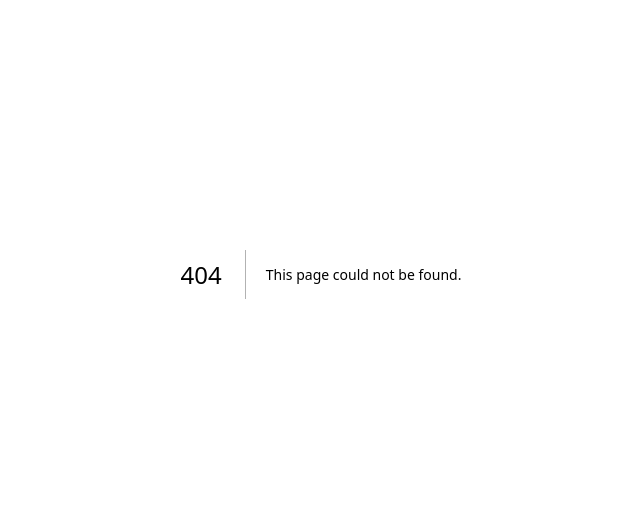
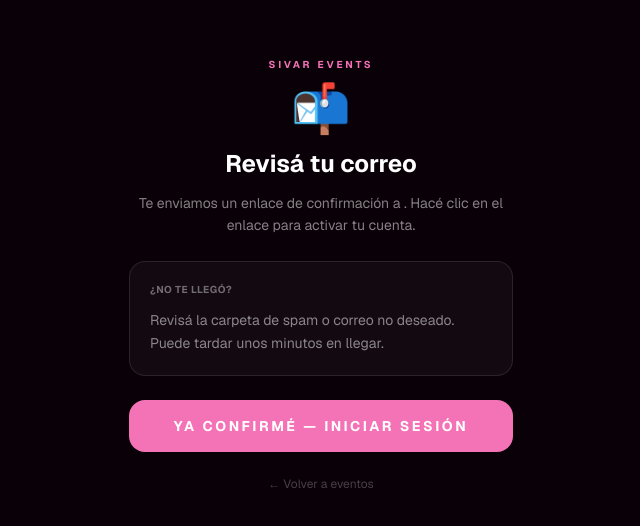
Before and after one commit to sivarmusic/sivar-music-web, a Next.js app: page /eventos/mi-cuenta/verificar in a window 1280 px wide. Before the commit this address had no page. Shown: the part 126-652 px from the top of the page, without its empty margins (319-959 px from the left). Built offline with nearby package versions, Linux system fonts and the light colour scheme.

Commit message:
eventos fix 6

```diff
--- a/app/eventos/mi-cuenta/login/page.tsx
+++ b/app/eventos/mi-cuenta/login/page.tsx
@@ -1,9 +1,9 @@
 'use client'
 import { useState } from 'react'
 import { useRouter, useSearchParams } from 'next/navigation'
-import { createClient } from '@supabase/supabase-js'
 import Link from 'next/link'
 import { Suspense } from 'react'
+import { supabaseBrowser } from '@/lib/supabase-browser'
 
 type Tab = 'login' | 'register' | 'forgot'
 
@@ -20,10 +20,7 @@ function LoginForm() {
   const [error, setError] = useState('')
   const [success, setSuccess] = useState('')
 
-  const supabase = createClient(
-    process.env.NEXT_PUBLIC_SUPABASE_URL!,
-    process.env.NEXT_PUBLIC_SUPABASE_ANON_KEY!,
-  )
+  const supabase = supabaseBrowser
 
   function switchTab(t: Tab) { setTab(t); setError(''); setSuccess('') }
 
@@ -54,9 +51,8 @@ function LoginForm() {
         // Confirmación de email deshabilitada — sesión inmediata
         router.push(next)
       } else {
-        // Confirmación requerida
-        setSuccess('¡Cuenta creada! Revisá tu correo para confirmarla y después iniciá sesión.')
-        switchTab('login')
+        // Confirmación requerida — llevar a página de verificación
+        router.push(`/eventos/mi-cuenta/verificar?email=${encodeURIComponent(email)}`)
       }
     } catch (err) {
       setError(err instanceof Error ? err.message : 'Error inesperado')
--- /dev/null
+++ b/app/eventos/mi-cuenta/verificar/page.tsx
@@ -0,0 +1,57 @@
+'use client'
+import { Suspense } from 'react'
+import { useSearchParams } from 'next/navigation'
+import Link from 'next/link'
+
+function VerificarContent() {
+  const searchParams = useSearchParams()
+  const email = searchParams.get('email') ?? ''
+
+  return (
+    <div className="min-h-screen bg-[#0a0008] text-white flex flex-col items-center justify-center px-5 py-12">
+      <div className="w-full max-w-sm text-center space-y-6">
+
+        <div>
+          <p className="text-[#F472B6] text-[10px] font-bold tracking-[0.28em] uppercase mb-3">Sivar Events</p>
+          <div className="text-5xl mb-4">📬</div>
+          <h1 className="text-white text-2xl font-bold mb-3">Revisá tu correo</h1>
+          <p className="text-white/50 text-sm leading-relaxed">
+            Te enviamos un enlace de confirmación a{' '}
+            {email && <strong className="text-white">{email}</strong>}.
+            Hacé clic en el enlace para activar tu cuenta.
+          </p>
+        </div>
+
+        <div className="bg-white/4 border border-white/10 rounded-2xl p-5 text-left space-y-3">
+          <p className="text-white/40 text-[10px] font-bold uppercase tracking-wider">¿No te llegó?</p>
+          <p className="text-white/50 text-sm leading-relaxed">
+            Revisá la carpeta de spam o correo no deseado. Puede tardar unos minutos en llegar.
+          </p>
+        </div>
+
+        <Link
+          href="/eventos/mi-cuenta/login"
+          className="block w-full bg-[#F472B6] hover:bg-[#ec4899] text-white font-bold text-sm uppercase tracking-[0.18em] rounded-2xl py-4 transition-all text-center"
+        >
+          Ya confirmé — Iniciar sesión
+        </Link>
+
+        <Link href="/eventos" className="block text-white/25 hover:text-white text-xs transition">
+          ← Volver a eventos
+        </Link>
+      </div>
+    </div>
+  )
+}
+
+export default function VerificarPage() {
+  return (
+    <Suspense fallback={
+      <div className="min-h-screen bg-[#0a0008] flex items-center justify-center">
+        <p className="text-white/30 text-sm">Cargando...</p>
+      </div>
+    }>
+      <VerificarContent />
+    </Suspense>
+  )
+}
--- a/app/pinkfest/components/ConfirmationStep.tsx
+++ b/app/pinkfest/components/ConfirmationStep.tsx
@@ -16,7 +16,7 @@ export default function ConfirmationStep({ order }: { order: Order }) {
         <h2 className="text-white text-2xl font-bold mb-2">¡Gracias, {firstName}!</h2>
         <p className="text-white/55 text-sm leading-relaxed max-w-xs mx-auto">
           Recibimos tu comprobante y lo estamos revisando.
-          Te confirmaremos por WhatsApp en las próximas horas.
+          Te confirmaremos por correo electrónico en las próximas horas.
         </p>
       </div>
 
```
